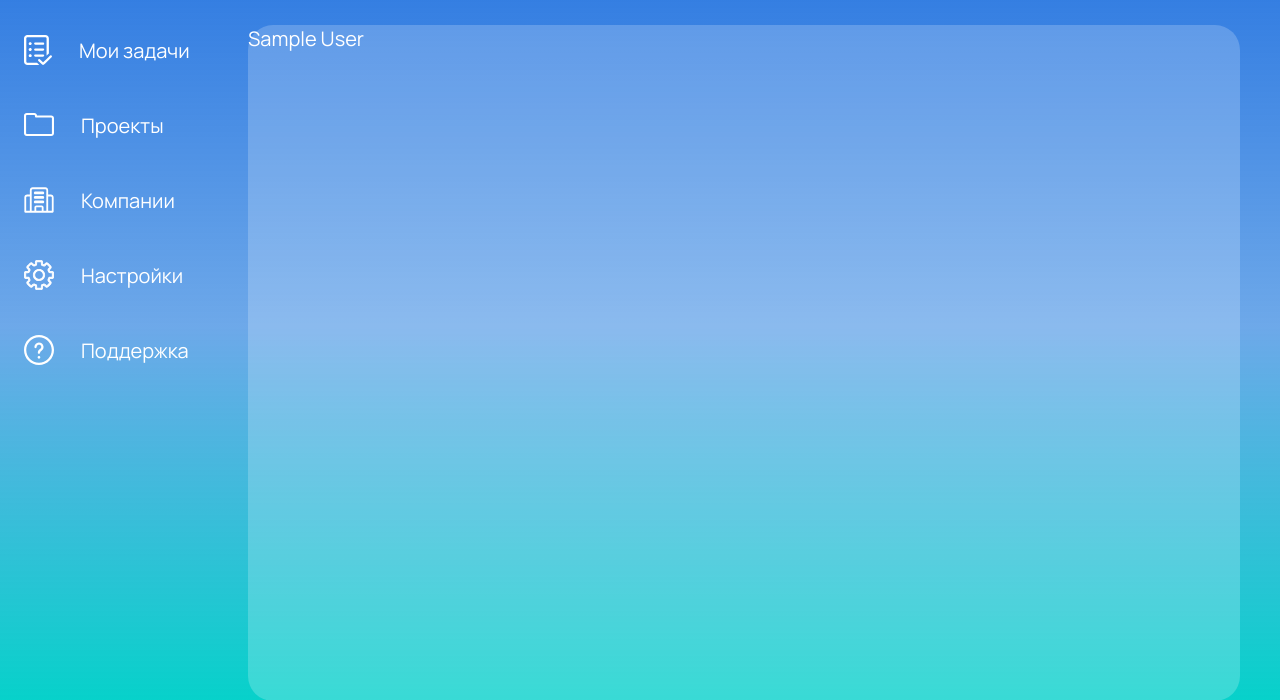
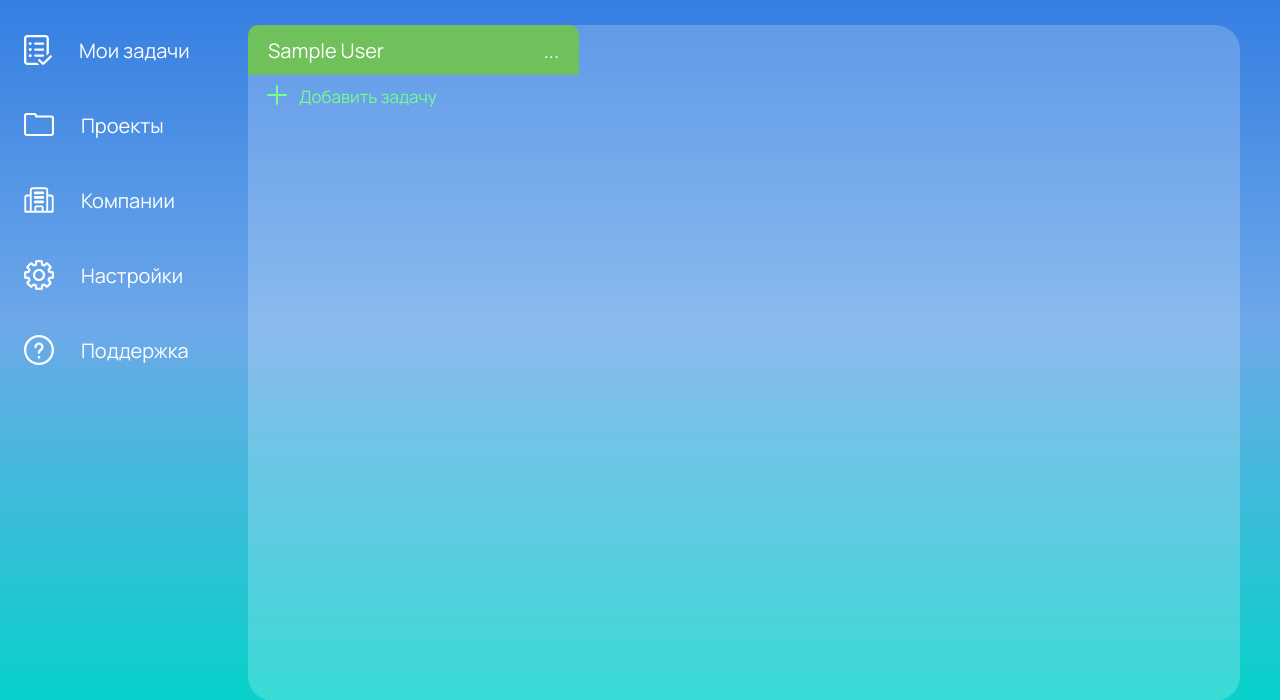
Before and after one commit to Lupuna/QuickHub, a Django app: page /team/taskboard in a window 1280 px wide. Shown: the part 74-774 px from the top of the page. Run offline with Django 4.2, Linux system fonts and the light colour scheme; the visitor is signed in with stand-in values (Sample User, id 1); data comes from the database, SQL or seed files in the repository; tables that the repository leaves empty hold one stand-in row (values such as "Sample post"); data that the repository does not hold is empty.

Commit message:
Style of taskboard

```diff
--- a/team/static/css/main_part.css
+++ b/team/static/css/main_part.css
@@ -13,3 +13,89 @@
 	border-radius: 25px;
 	background-color: rgba(255, 255, 255, 0.2);
 }
+
+.cards {
+	display: grid;
+	grid-template-columns: repeat(auto-fill, 225px);
+	width: 100%;
+	max-width: 1000px;
+	justify-content: left;
+	justify-items: left;
+	column-gap: 30px;
+	row-gap: 40px;
+	margin: 0px;
+}
+
+.card {
+	width: 331px;
+	min-height: 100px;
+	display: flex;
+	flex-direction: column;
+	border-radius: 4px;
+	transition: 0.2s;
+	position: relative;
+}
+
+.card__top {
+	flex: 0 0 50px;
+	position: relative;
+	overflow: hidden;
+	border-radius: 10px 10px 0px 0px;
+	background-color: #70c05b;
+	text-align: left;
+	padding-left: 20px;
+	padding-right: 20px;
+	display: flex;
+	flex-direction: row;
+	align-items: center;
+	justify-content: space-between;
+}
+
+.card__bottom {
+	display: flex;
+	flex-direction: column;
+	flex: 1 0 auto;
+	border-radius: 10px;
+}
+
+.card__add {
+	display: flex;
+	flex-direction: row;
+	width: 100%;
+	font-weight: 400;
+	font-size: 17px;
+	color: #75FF8B;
+	padding: 10px;
+	padding-left: 19px;
+	text-align: center;
+	border-radius: 4px;
+	cursor: pointer;
+	transition: 0.2s;
+	margin-top: auto;
+	justify-content: left;
+}
+
+.card__add:hover {
+	background-color: #ff6633;
+	color: #fff;
+}
+
+.task {
+	height: 80px;
+	margin-top: 7px;
+	background-color: #FFF;
+	color: #000;
+	border-radius: 10px;
+	padding-left: 20px;
+	box-shadow: 1px 2px 4px rgba(0, 0, 0, 0.1);
+}
+
+.task:hover {
+	box-shadow: 4px 8px 16px rgba(53, 4, 190, 0.192);
+}
+
+.title_svg {
+	margin-top: 13px;
+	display: flex;
+	flex-direction: row;
+}
--- a/team/templates/team/main_functionality/taskboard.html
+++ b/team/templates/team/main_functionality/taskboard.html
@@ -1,21 +1,49 @@
 {% extends 'team/base.html' %}
 {% load static %}
-
 {%block title%}QuickHub{%endblock%}
 
+<head>
+    <link href="{% static 'css/main_part.css' %}" rel="stylesheet" >
+</head>
 {%block content%}
-    <div>
+    <div class="cards">
         {% for cat, tasks in cats.items %}
-        {{ cat.title }}
+        <!-- Карточка -->
+        <div class="card">
+            <!-- Верхняя часть -->
+            <div class="card__top">
+                <div class="category_title">
+                    {{ cat.title }}
+                </div>
+                <div class="tripple-dot">
+                    ...
+                </div>
+            </div>
+            <button class="card__add">
+                <img src="{% static 'img/tasks/plus.svg' %}" style="margin-right: 12px;">
+                <div class="button-text">
+                    Добавить задачу
+                </div>
+            </button>
+            <!-- Нижняя часть -->
+            <div class="card__bottom">
             {% for task in tasks %}
-            <p>
-                {{ task.title }}
-                {% for executor in task.json_with_employee_info.executor %}
-                    {{ executor }}
-                {% endfor %}
-            </p>
-
+                <div class="task">
+                    <div class="title_svg">
+                        <img src="{% static 'img/tasks/galka.svg' %}" style="margin-right: 17px;">
+                        <div class="task__title">
+                            {{ task.title }}
+                        </div>
+                    </div>
+                    <div class="executors">
+                        {% for executor in task.json_with_employee_info.executor %}
+                            {{ executor }}
+                        {% endfor %}
+                    </div>
+                </div>
             {% endfor %}
+            </div>
+        </div>
         {% endfor %}
     </div>
 {%endblock%}
```
Also changed, not shown: team/static/img/tasks/galka.svg (added), team/static/img/tasks/plus.svg (added).
